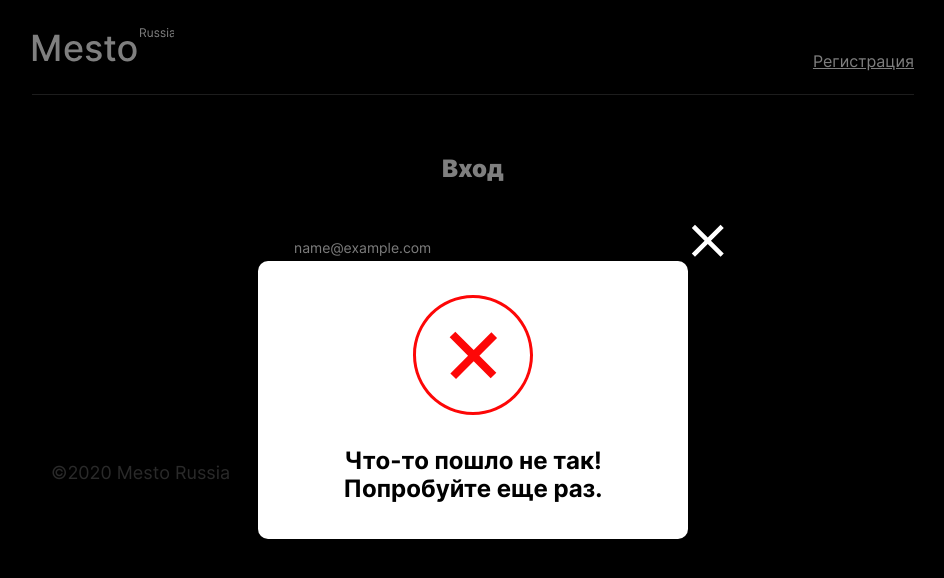
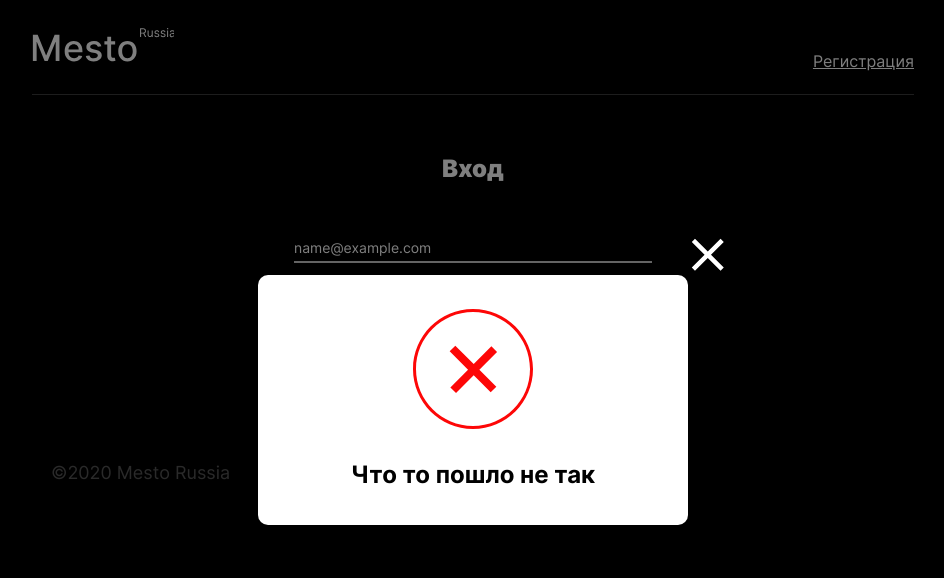
Before and after one commit to srvds8080/react-mesto-api-full, a React (Create React App) app in the folder frontend/: page /sign-in in a window 1280 px wide. Both pictures are taken after typing "name@example.com", "Sample123" into the empty fields and a click on the button "Войти". Shown: the top 578 px of the page, without its empty margins (167-1111 px from the left). Built offline with nearby package versions, Linux system fonts and the light colour scheme; no server answers.

Commit message:
fix: Убрать параметр валидации обязательный аватар

```diff
--- a/frontend/src/components/App.js
+++ b/frontend/src/components/App.js
@@ -172,6 +172,7 @@ function App() {
         history.push('/');
       })
       .catch(() => {
+        setIsRegister(false);
         setIsInfoTooltipOpen(true);
       });
   }, []);
@@ -208,6 +209,7 @@ function App() {
             isOpen={isInfoTooltipOpen}
             onClose={() => closeAllPopups()}
             isRegister={isRegister}
+            isSuccess={isRegister || loggedIn}
           />
           <EditProfilePopup
             isOpen={isEditProfilePopupOpen}
--- a/frontend/src/components/InfoTooltip.js
+++ b/frontend/src/components/InfoTooltip.js
@@ -7,7 +7,17 @@ function InfoTooltip({
   isOpen,
   isRegister,
   onClose,
+  isSuccess,
 }) {
+  const getTitle = () => {
+    if (isSuccess) {
+      return isRegister
+        ? 'вы успешно зарегистрированы'
+        : 'вы успешно авторизованы';
+    }
+    return 'Что то пошло  не так';
+  };
+
   return (
     <div className={`popup ${isOpen && 'popup_opened'}`}>
       <div className="popup__container">
@@ -20,9 +30,7 @@ function InfoTooltip({
         {isRegister ? <Successfull className="popup__iconTooltip" /> : <Falled className="popup__iconTooltip" />}
         <h2 className="popup__message">
           {
-          isRegister
-            ? 'Вы успешно зарегистрированы'
-            : 'Что-то пошло не так!\nПопробуйте еще раз.'
+            getTitle()
           }
         </h2>
       </div>
@@ -32,6 +40,7 @@ function InfoTooltip({
 
 InfoTooltip.propTypes = {
   isOpen: PropTypes.bool.isRequired,
+  isSuccess: PropTypes.bool.isRequired,
   isRegister: PropTypes.bool.isRequired,
   onClose: PropTypes.func.isRequired,
 };
```
Also changed, not shown: 1 other file (tests, documents, lock files or other folders).
